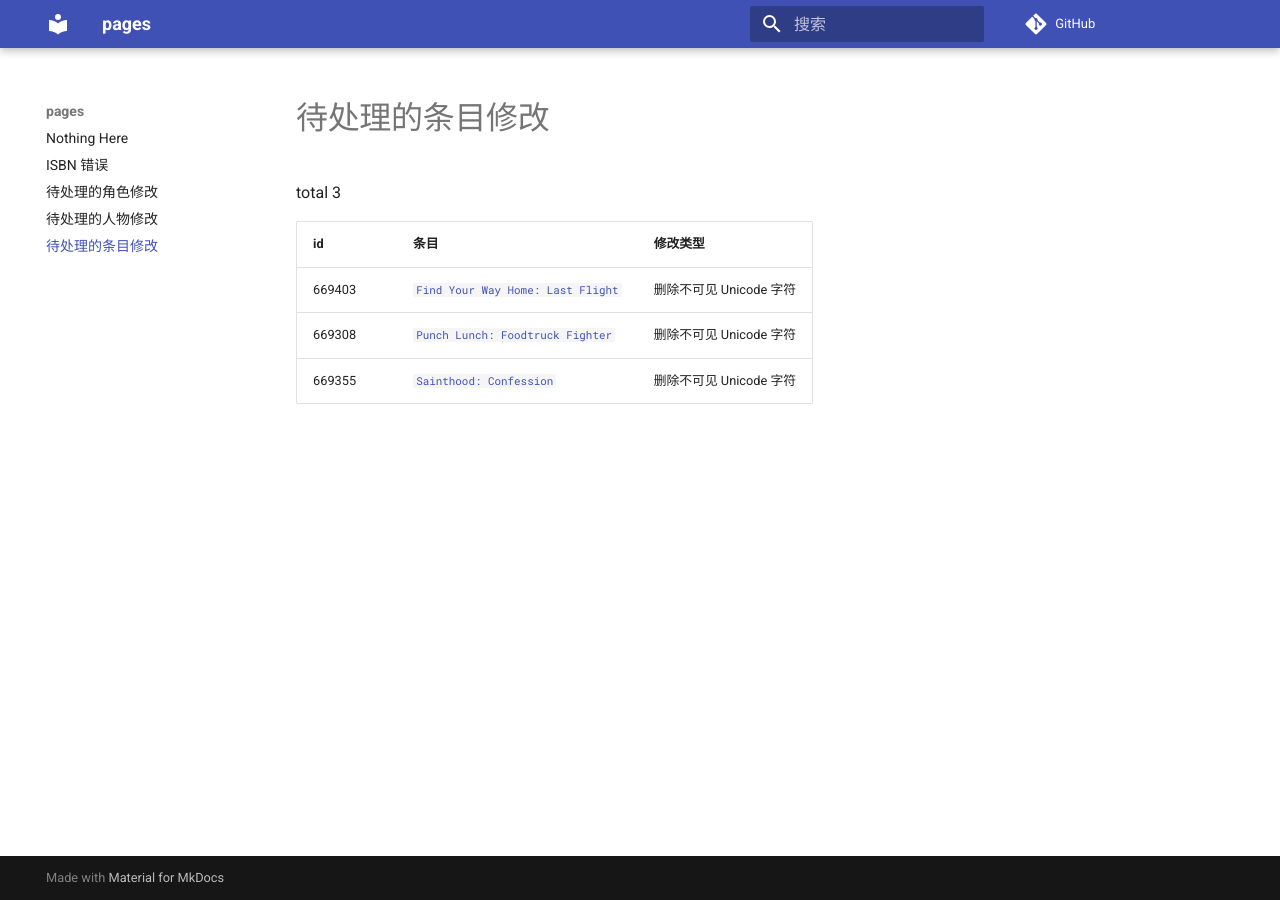
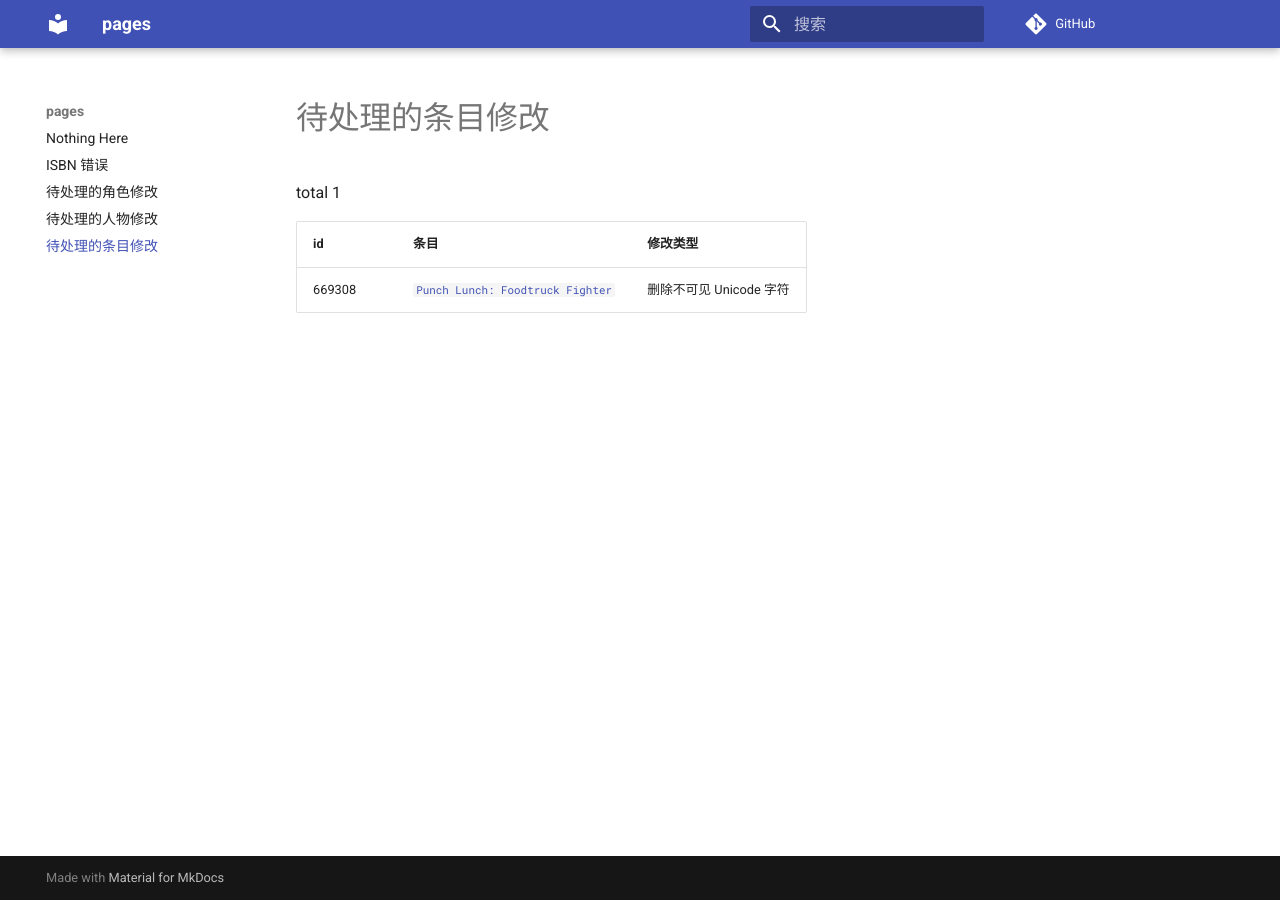
Before and after one commit to trim21/bangumi-pages, an MkDocs documentation site: the page built from docs/pending-subject-changes.md, in a window 1280 px wide. Built offline with MkDocs 1.6.1 and Material for MkDocs 9.7.7, drawn with Linux system fonts in a browser that asks for light colours; comment, search, counter and statistics services are not loaded.

Commit message:
update pending-changes.md

```diff
--- a/docs/pending-subject-changes.md
+++ b/docs/pending-subject-changes.md
@@ -1,9 +1,7 @@
 # 待处理的条目修改
 
-total 3
+total 1
 
 | id | 条目 | 修改类型 |
 | --- | --- | --- |
-| 669403 | [`Find Your Way Home: Last Flight`](https://bgm.tv/subject/669403) | 删除不可见 Unicode 字符 |
 | 669308 | [`Punch Lunch: Foodtruck Fighter`](https://bgm.tv/subject/669308) | 删除不可见 Unicode 字符 |
-| 669355 | [`Sainthood: Confession`](https://bgm.tv/subject/669355) | 删除不可见 Unicode 字符 |
```
